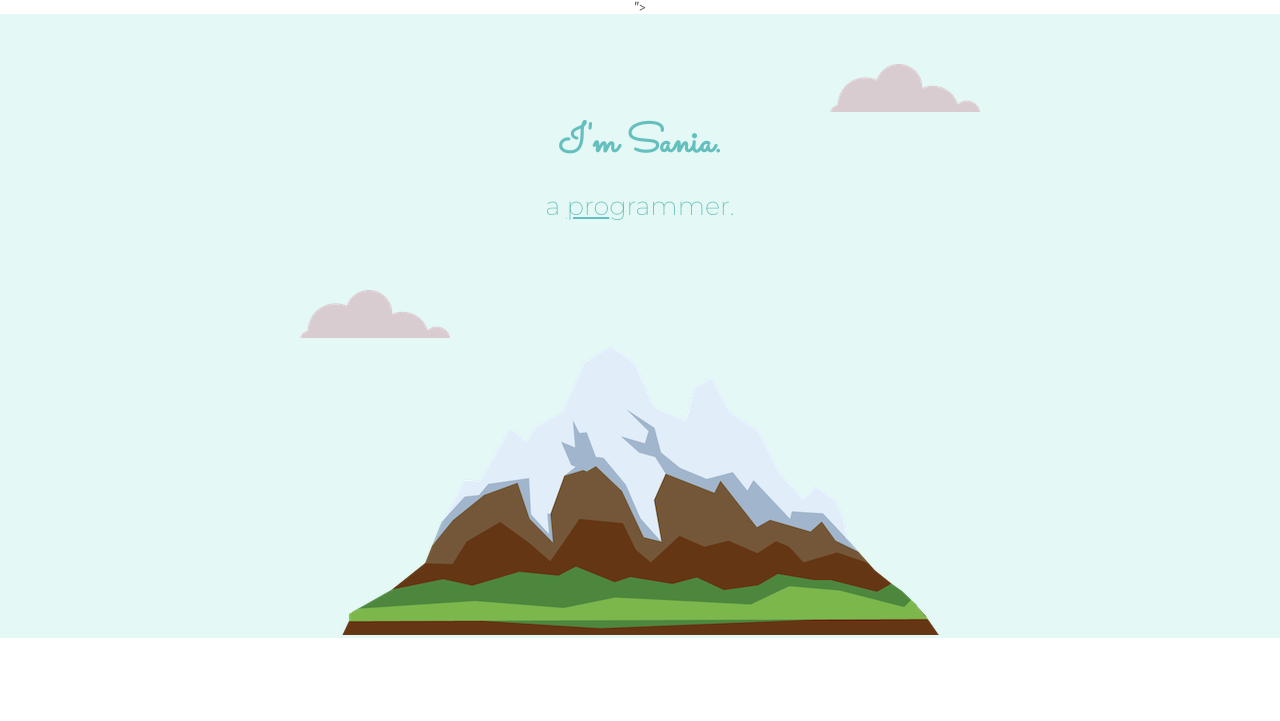
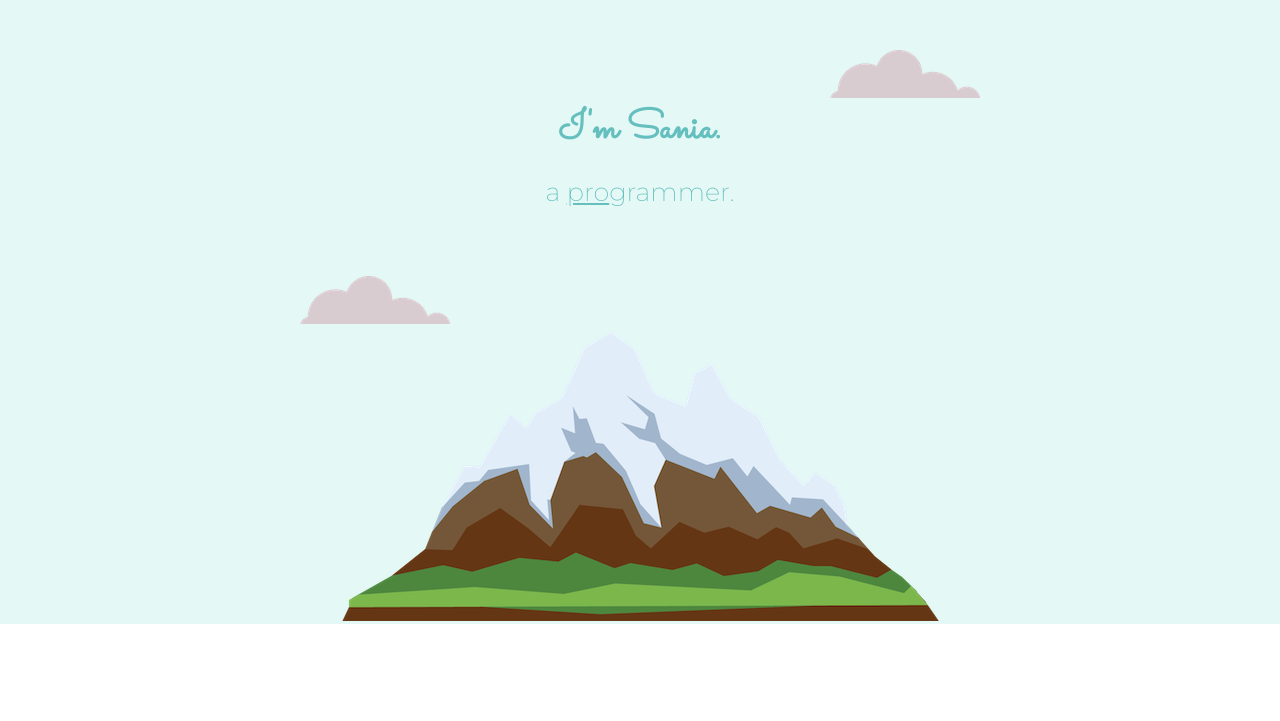
Before and after one commit to saniasingh/my-portfolio, a plain HTML site: page index.html in a window 1280 px wide. Shown: the top 721 px of the page. Drawn offline with Linux system fonts and the light colour scheme.

Commit message:
🪲Bug fix

```diff
--- a/index.html
+++ b/index.html
@@ -5,9 +5,9 @@
     <title> Sania Singh </title>
     <link rel="stylesheet" href="css/styles.css">
     <link rel="icon" href="favicon.ico">
-    <link rel="preconnect" href="<link rel="preconnect" href="https://fonts.googleapis.com">
+    <link rel="preconnect" href="https://fonts.googleapis.com">
 <link rel="preconnect" href="https://fonts.gstatic.com" crossorigin>
-<link href="https://fonts.googleapis.com/css2?family=Merriweather&family=Montserrat:wght@200&family=Sacramento&display=swap" rel="stylesheet">">
+<link href="https://fonts.googleapis.com/css2?family=Merriweather&family=Montserrat:wght@200&family=Sacramento&display=swap" rel="stylesheet">
   </head>
   <body>
     <div class="top-container">
```
